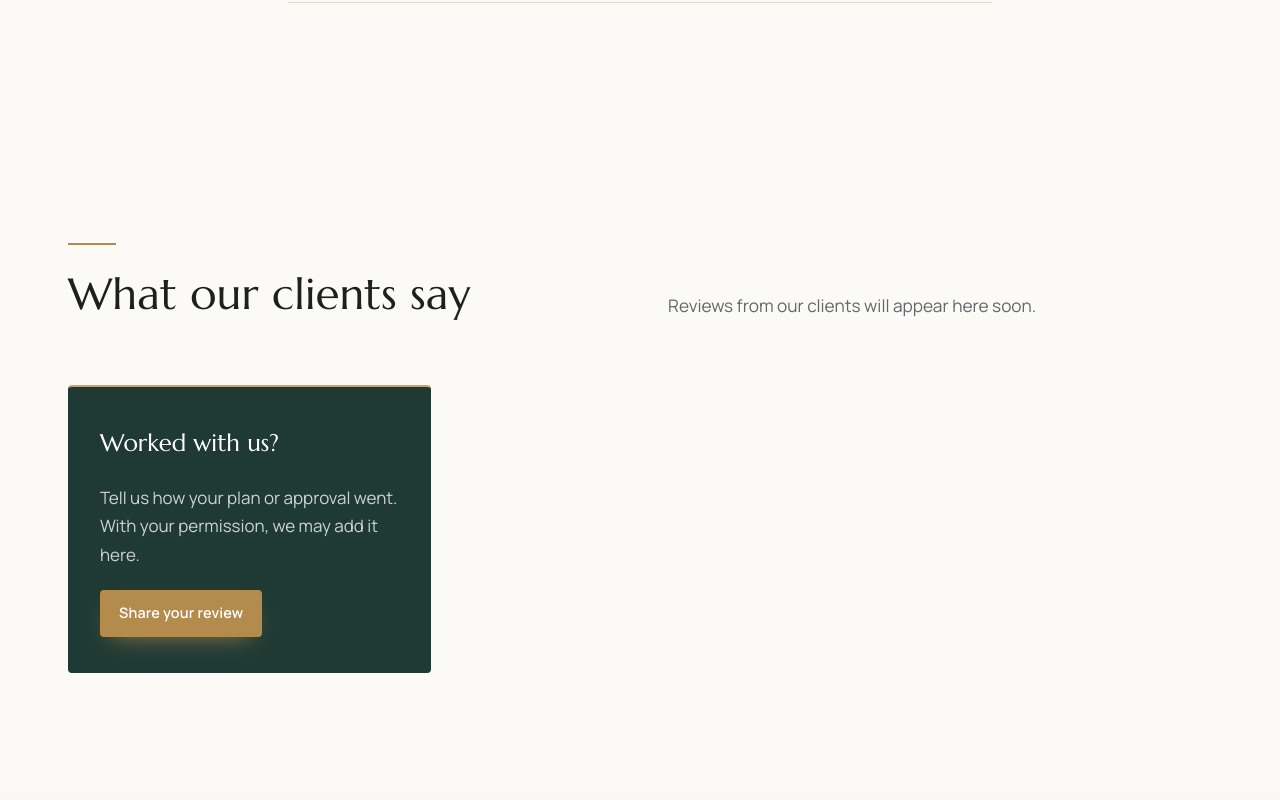
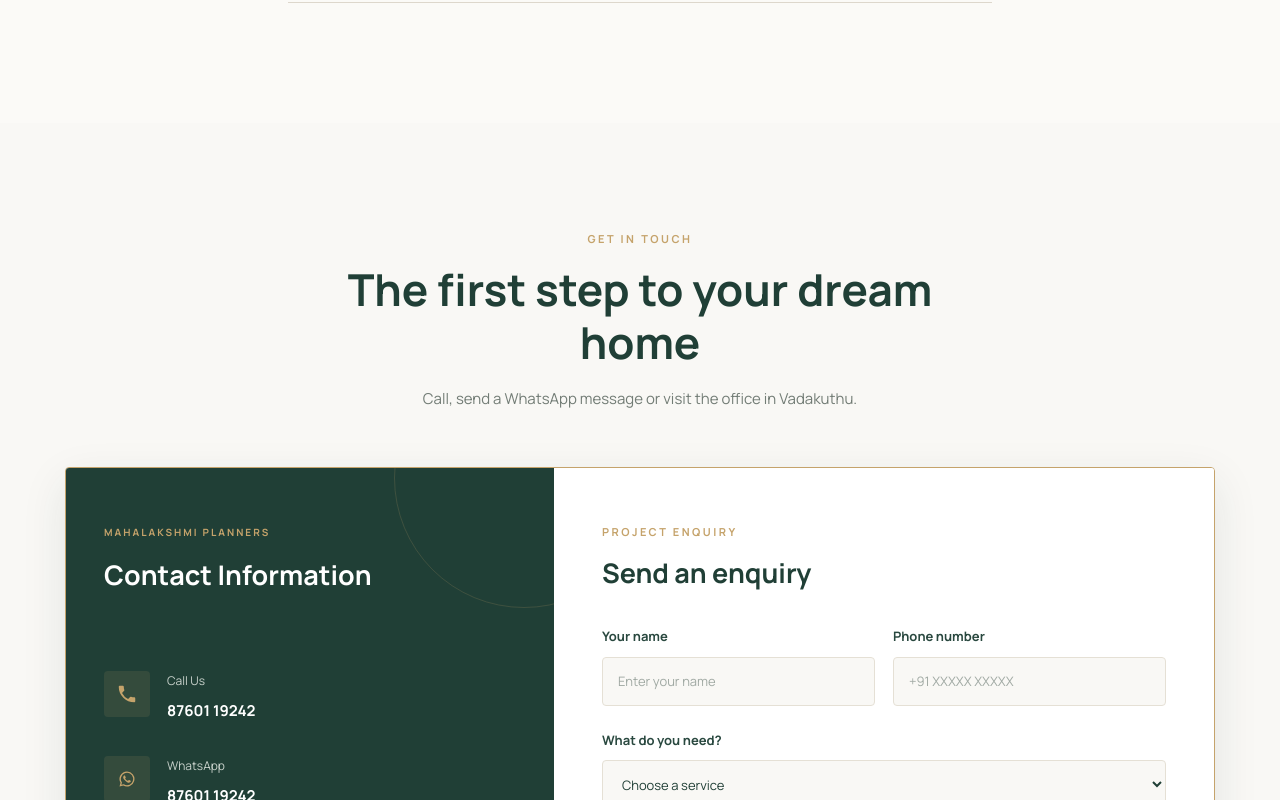
Before and after one commit to yuthika000/mahalakshmi-planners, a React (Vite) app in the folder mahalakshmi-planners/: page / in a window 1280 px wide. Shown: the part 6440-7240 px from the top of the page. Built offline with nearby package versions, Linux system fonts and the light colour scheme; a web font is replaced by a local one.

Commit message:
Remove reviews section
Co-Authored-By: Claude Opus 5.5 <noreply@anthropic.com>

```diff
--- a/mahalakshmi-planners/src/App.jsx
+++ b/mahalakshmi-planners/src/App.jsx
@@ -9,7 +9,7 @@ import Process from './components/Process.jsx';
 import Band from './components/Band.jsx';
 import Documents from './components/Documents.jsx';
 import About from './components/About.jsx';
-import Reviews from './components/Reviews.jsx';
+
 import Contact from './components/Contact.jsx';
 import Footer from './components/Footer.jsx';
 import FloatingWhatsApp from './components/FloatingWhatsApp.jsx';
@@ -27,7 +27,7 @@ function initialLang() {
 const REVEAL = [
   '.section-head', '.intro-copy', '.intro-visual', '.category', '.elev', '.process .display',
   '.step', '.band-grid > div', '.compare', '.docs-grid > div', '.checklist li', '.plate',
-  '.about-grid > div:last-child', '.faq-grid > div:first-child', '.faq-item', '.review', '.contact-panel', '.form',
+  '.about-grid > div:last-child', '.faq-grid > div:first-child', '.faq-item', '.contact-panel', '.form',
 ].join(',');
 
 function useReveal(dep) {
@@ -77,7 +77,7 @@ export default function App() {
         <Band copy={copy} />
         <Documents copy={copy} lang={lang} />
         <About copy={copy} />
-        <Reviews copy={copy} lang={lang} />
+
         <Contact copy={copy} lang={lang} />
       </main>
       <Footer copy={copy} lang={lang} />
--- a/mahalakshmi-planners/src/components/Reviews.jsx
+++ /dev/null
@@ -1,61 +0,0 @@
-import { business, reviews } from '../content.js';
-
-function Stars({ rating, label }) {
-  const n = Math.max(1, Math.min(5, Math.round(rating || 5)));
-  return (
-    <div className="review-stars" role="img" aria-label={label(n)}>
-      {[1, 2, 3, 4, 5].map((i) => (
-        <svg key={i} viewBox="0 0 20 20" width="18" height="18" aria-hidden="true" className={i <= n ? 'on' : ''}>
-          <path d="M10 1.8l2.5 5.2 5.7.8-4.1 4 1 5.6L10 14.7l-5.1 2.7 1-5.6-4.1-4 5.7-.8z" />
-        </svg>
-      ))}
-    </div>
-  );
-}
-
-export default function Reviews({ copy, lang }) {
-  const shareHref = `https://wa.me/${business.whatsapp}?text=${encodeURIComponent(copy.reviewsShareMessage)}`;
-
-  return (
-    <section className="section reviews" id="reviews">
-      <div className="wrap">
-        <div className="section-head">
-          <h2 className="display">{copy.reviewsTitle}</h2>
-          <p>{reviews.length ? copy.reviewsText : copy.reviewsEmpty}</p>
-        </div>
-
-        <div className="reviews-grid">
-          {reviews.map((r, i) => (
-            <figure className="review" key={`${r.name}-${i}`}>
-              <Stars rating={r.rating} label={copy.reviewsStars} />
-              <blockquote>
-                <p>{(lang === 'ta' && r.ta) || r.en}</p>
-              </blockquote>
-              <figcaption>
-                <span className="review-name">{r.name}</span>
-                {(r.place || r.service) && (
-                  <span className="review-meta">{[r.place, r.service].filter(Boolean).join(' · ')}</span>
-                )}
-              </figcaption>
-            </figure>
-          ))}
-
-          <div className="review review-share">
-            <h3>{copy.reviewsShareTitle}</h3>
-            <p>{copy.reviewsShareText}</p>
-            <div className="review-actions">
-              <a className="btn btn-brass btn-small" href={shareHref} target="_blank" rel="noreferrer">
-                {copy.reviewsShareCta}
-              </a>
-              {business.googleReviewsUrl && (
-                <a className="btn btn-glass btn-small" href={business.googleReviewsUrl} target="_blank" rel="noreferrer">
-                  {copy.reviewsGoogle}
-                </a>
-              )}
-            </div>
-          </div>
-        </div>
-      </div>
-    </section>
-  );
-}
--- a/mahalakshmi-planners/src/content.js
+++ b/mahalakshmi-planners/src/content.js
@@ -16,8 +16,6 @@ export const business = {
     'Kurinjipadi Taluk, Cuddalore District',
   ],
   mapQuery: 'Thillai Nagar, Vadakuthu, Neyveli, Tamil Nadu',
-  // Link to the Google Maps reviews page, e.g. 'https://g.page/r/.../review'. Leave null to hide the button.
-  googleReviewsUrl: null,
 };
 
 // Photos: put your own images in /public/images and set the paths here,
@@ -207,18 +205,6 @@ export const faqs = [
   },
 ];
 
-// Customer reviews shown in the Reviews section.
-// Add only real reviews from real clients, with their permission. Example:
-// {
-//   name: 'Client name',
-//   place: 'Neyveli',
-//   rating: 5,                       // 1 to 5
-//   service: 'Building plan approval',
-//   en: 'Review text in English.',
-//   ta: 'Review text in Tamil (optional, English is shown if left out).',
-// },
-export const reviews = [];
-
 export const t = {
   en: {
     langLabel: 'தமிழ்',
@@ -266,15 +252,6 @@ export const t = {
     regLabel: 'Registration',
     qualLabel: 'Qualification',
     officeLabel: 'Office',
-    reviewsTitle: 'What our clients say',
-    reviewsText: 'Families and plot owners across Cuddalore district on working with us.',
-    reviewsEmpty: 'Reviews from our clients will appear here soon.',
-    reviewsShareTitle: 'Worked with us?',
-    reviewsShareText: 'Tell us how your plan or approval went. With your permission, we may add it here.',
-    reviewsShareCta: 'Share your review',
-    reviewsShareMessage: 'Hello Mahalakshmi Planners, here is my review:',
-    reviewsGoogle: 'Review us on Google',
-    reviewsStars: (n) => `Rated ${n} out of 5`,
     contactTitle: 'The first step to your dream home',
     contactText: 'Call, send a WhatsApp message or visit the office in Vadakuthu.',
     formTitle: 'Send an enquiry',
@@ -343,15 +320,6 @@ export const t = {
     regLabel: 'பதிவு எண்',
     qualLabel: 'கல்வித் தகுதி',
     officeLabel: 'அலுவலகம்',
-    reviewsTitle: 'எங்கள் வாடிக்கையாளர்கள் சொல்வது',
-    reviewsText: 'கடலூர் மாவட்டம் முழுவதும் உள்ள குடும்பங்களும் மனை உரிமையாளர்களும் எங்களுடன் பணியாற்றிய அனுபவம்.',
-    reviewsEmpty: 'எங்கள் வாடிக்கையாளர்களின் கருத்துகள் விரைவில் இங்கே இடம்பெறும்.',
-    reviewsShareTitle: 'எங்களுடன் பணியாற்றினீர்களா?',
-    reviewsShareText: 'உங்கள் வரைபடம் அல்லது அனுமதி அனுபவத்தைச் சொல்லுங்கள். உங்கள் அனுமதியுடன் இங்கே சேர்க்கலாம்.',
-    reviewsShareCta: 'உங்கள் கருத்தைப் பகிர',
-    reviewsShareMessage: 'வணக்கம் மகாலட்சுமி பிளானர்ஸ், என் கருத்து:',
-    reviewsGoogle: 'Google-ல் மதிப்பிட',
-    reviewsStars: (n) => `5-க்கு ${n} மதிப்பீடு`,
     contactTitle: 'உங்கள் கனவு இல்லத்திற்கான முதல் படி',
     contactText: 'அழையுங்கள், வாட்ஸ்அப்பில் செய்தி அனுப்புங்கள், அல்லது வடக்குத்து அலுவலகத்திற்கு நேரில் வாருங்கள்.',
     formTitle: 'விசாரணை அனுப்ப',
--- a/mahalakshmi-planners/src/index.css
+++ b/mahalakshmi-planners/src/index.css
@@ -2483,98 +2483,3 @@ html[lang='ta'] .marquee-row li {
     grid-template-columns: 1fr;
   }
 }
-/* ---------- Reviews ---------- */
-.reviews {
-  background: var(--bg);
-}
-
-.reviews-grid {
-  display: grid;
-  grid-template-columns: repeat(auto-fill, minmax(300px, 1fr));
-  gap: 28px;
-}
-
-.review {
-  margin: 0;
-  display: flex;
-  flex-direction: column;
-  gap: 20px;
-  padding: 36px 32px;
-  background: var(--stone);
-  border-top: 2px solid var(--brass);
-  border-radius: var(--radius);
-}
-
-.review blockquote {
-  margin: 0;
-  flex: 1;
-  font-family: var(--serif);
-  font-size: 1.15rem;
-  line-height: 1.6;
-}
-
-html[lang='ta'] .review blockquote {
-  font-family: var(--sans);
-  font-size: 1.05rem;
-}
-
-.review-stars {
-  display: flex;
-  gap: 3px;
-}
-
-.review-stars svg {
-  fill: var(--stone-2);
-}
-
-.review-stars svg.on {
-  fill: var(--brass);
-}
-
-.review figcaption {
-  display: flex;
-  flex-direction: column;
-  padding-top: 18px;
-  border-top: 1px solid var(--line);
-}
-
-.review-name {
-  font-weight: 700;
-}
-
-.review-meta {
-  font-size: .9rem;
-  color: var(--muted);
-}
-
-.review-share {
-  background: var(--forest);
-  color: #fff;
-  border-top-color: var(--brass-light);
-}
-
-.review-share h3 {
-  font-family: var(--serif);
-  font-size: 1.5rem;
-}
-
-.review-share p {
-  flex: 1;
-  color: rgba(255, 255, 255, .78);
-}
-
-.review-actions {
-  display: flex;
-  flex-wrap: wrap;
-  gap: 12px;
-}
-
-@media (max-width: 760px) {
-  .reviews-grid {
-    grid-template-columns: 1fr;
-  }
-
-  .review {
-    padding: 28px 24px;
-  }
-}
```
